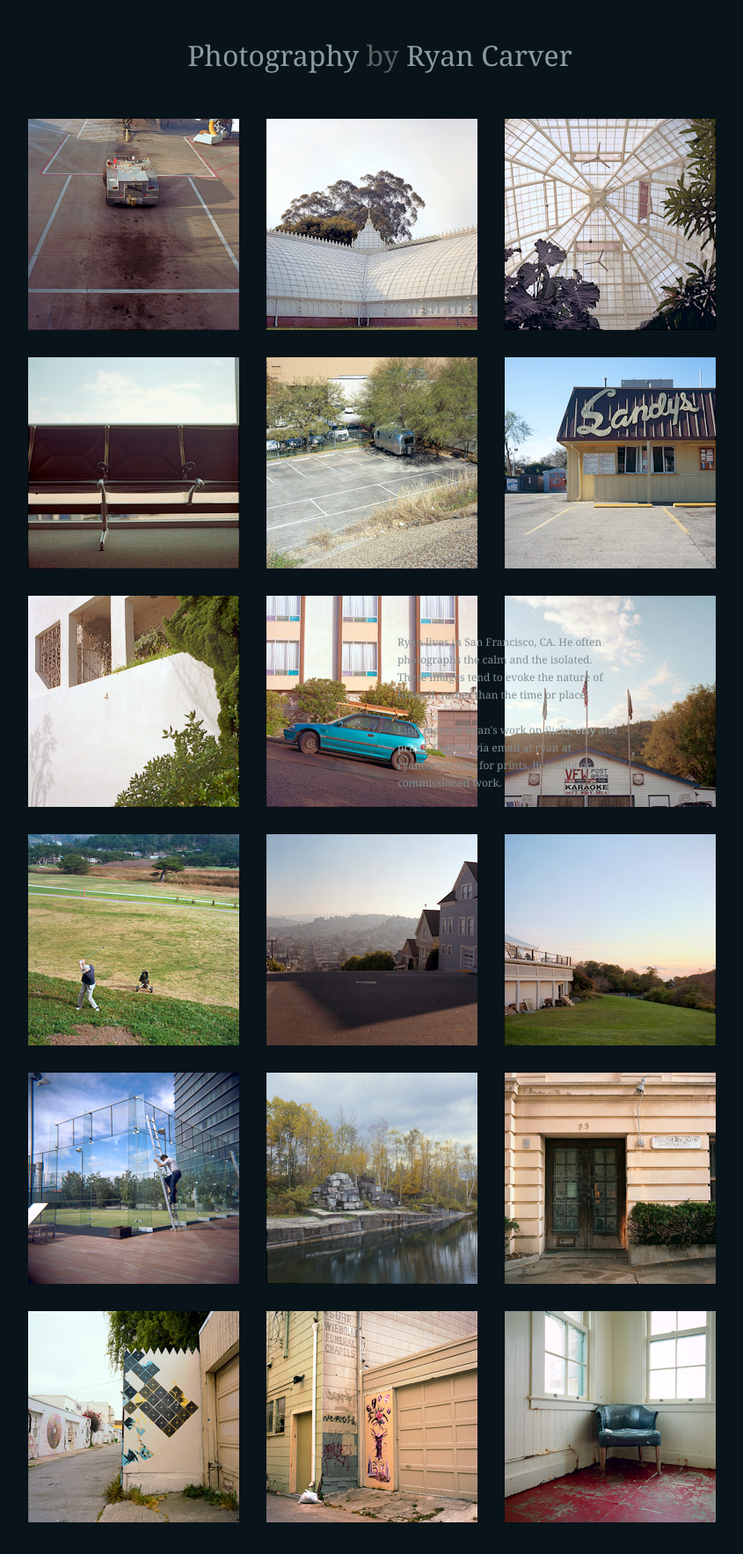
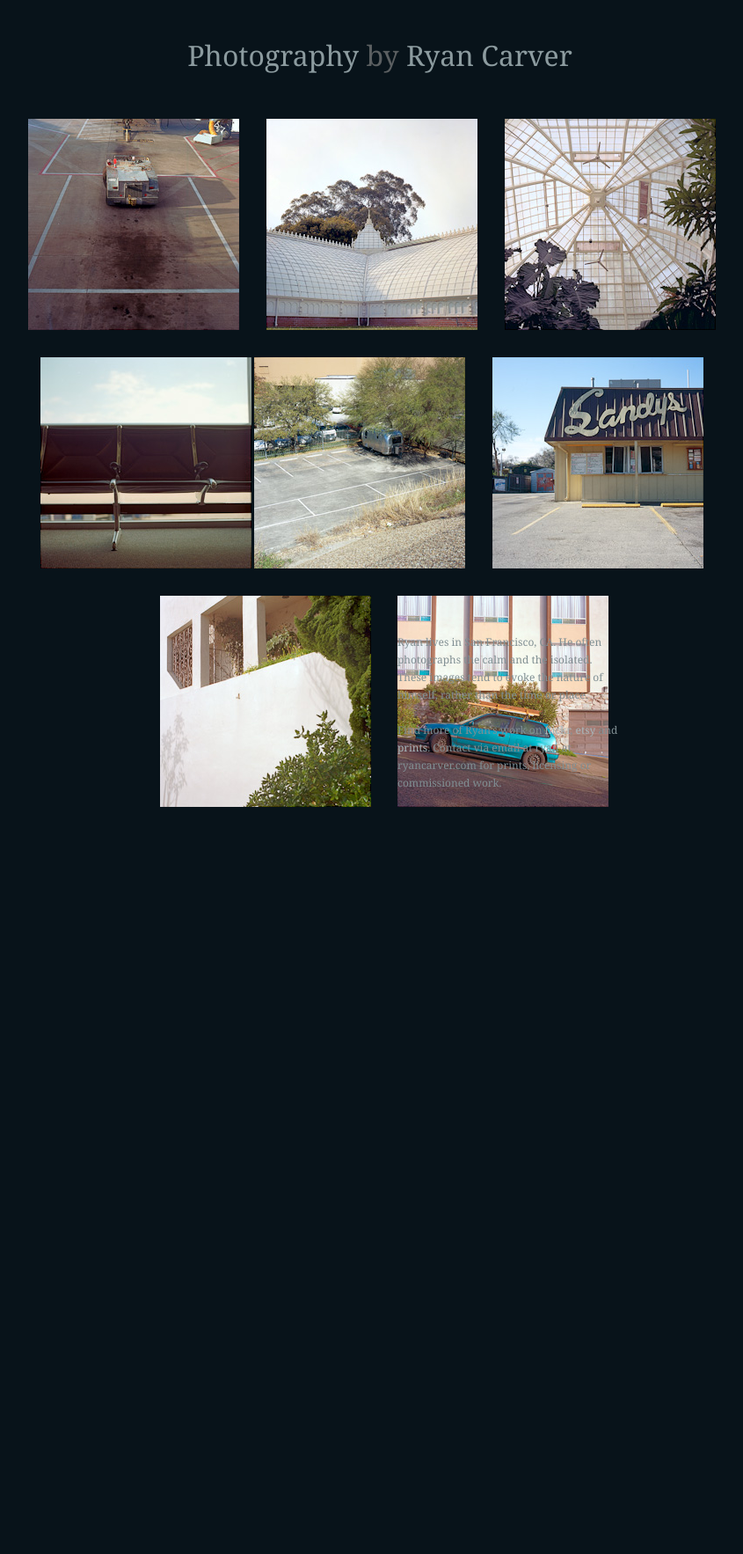
Before and after one commit to rcarver/ryancarver.com-v1, a Jekyll site: the page built from index.html, in a window 1280 px wide. Shown: the whole page at 88% size, without its empty margins (203-1048 px from the left). Built offline with Jekyll 4.4.1, drawn with Linux system fonts in a browser that asks for light colours; Markdown is read by kramdown in place of the engine named in the settings; the list of posts is cut into pages by our own code; after the commit the page ends 923 px from its top, so only the background shows below that.

Commit message:
fix grid logic

```diff
--- a/index.html
+++ b/index.html
@@ -4,8 +4,20 @@ layout: default
 
 <div id="image">
   <div class="grid">
-    {% for post in site.posts %}
-      <a class="a" href="{{post.url}}"><img src="/photos/thumb/{{post.thumb}}" width="240" height="240"></a>
+    {% for post in paginator.posts %}
+      {% if forloop.index < 4 %}
+        {% assign class = "a" %}
+      {% endif %}
+      {% if forloop.index == 4 %}
+        {% assign class = "a r" %}
+      {% endif %}
+      {% if forloop.index > 4 %}
+        {% assign class = "b" %}
+      {% endif %}
+      {% if forloop.index == 8 %}
+        {% assign class = "b r" %}
+      {% endif %}
+      <a class="{{class}}" href="{{post.url}}"><img src="/photos/thumb/{{post.thumb}}" width="240" height="240"></a>
     {% endfor %}
   </div>
 </div>
```
